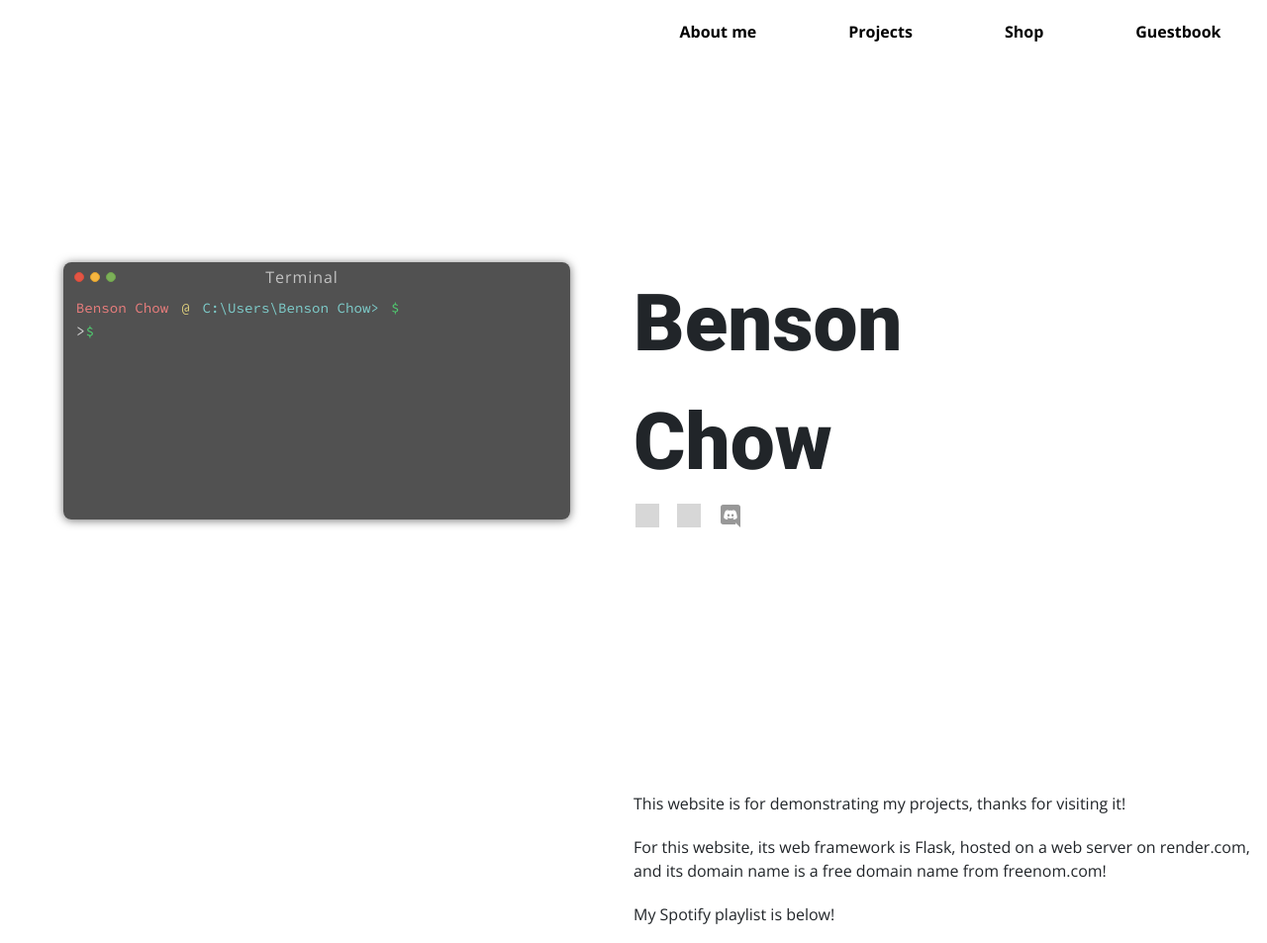
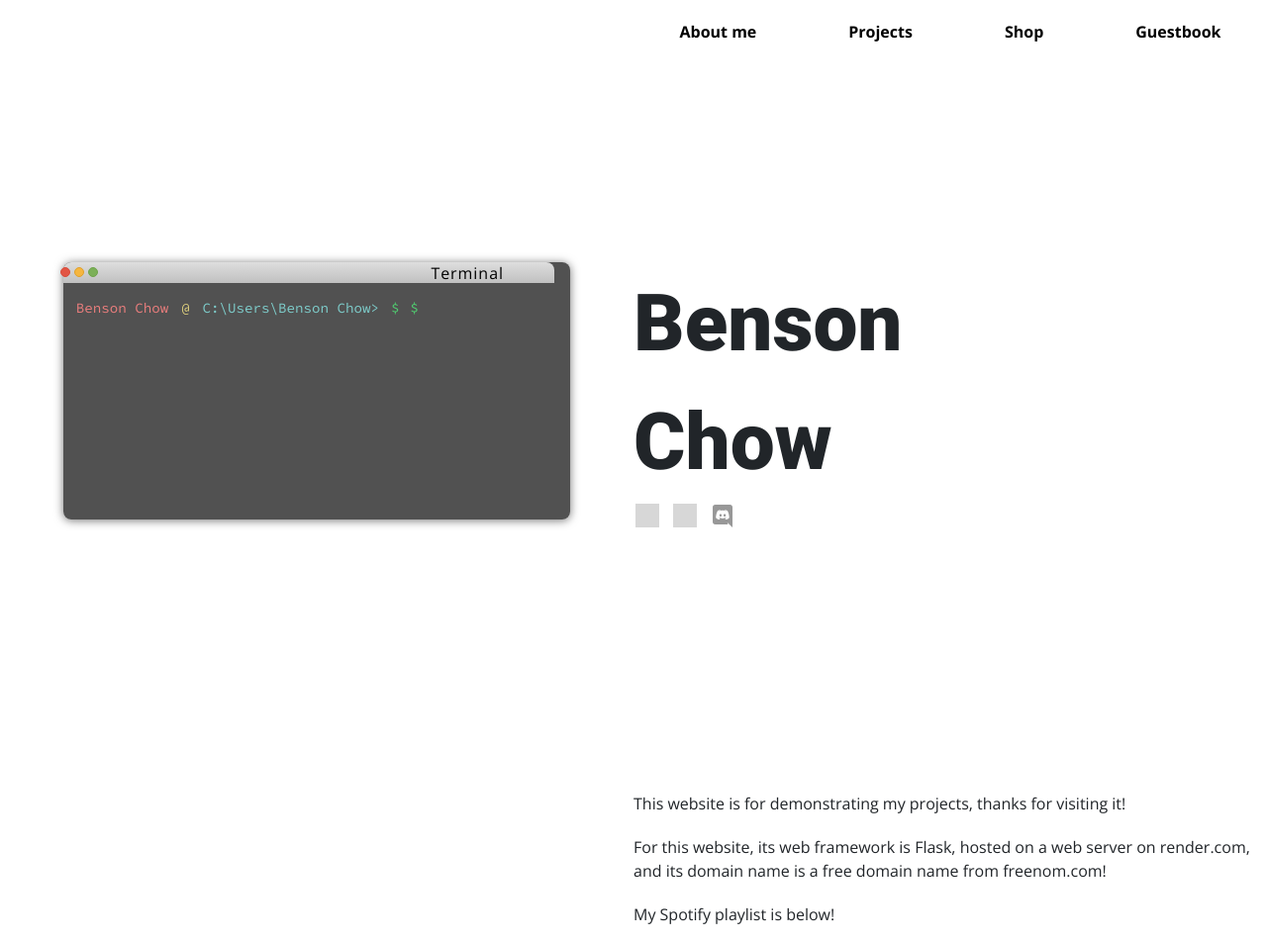
Before and after one commit to bensonchow123/portfolio_website, a Flask app: page / in a window 1280 px wide. Shown: the top 953 px of the page at 99% size. Run offline with Flask 2, Linux system fonts and the light colour scheme; some libraries are stand-ins or nearby versions; grey boxes are pictures that could not be loaded.

Commit message:
modernlize home.html

```diff
--- a/static/css/home.css
+++ b/static/css/home.css
@@ -1,35 +1,34 @@
 body {
-  height:100vh;
+  height: 100vh;
   font-family: 'Open Sans', sans-serif;
 }
 
-.top-text{
+.top-text {
     min-height: calc(100vh - 128px);
     display: flex;
     flex-direction: column;
     justify-content: center;
 }
 
-.middle-text{
+.middle-text {
   margin-top: 44px;
 }
 
-.container {
+.container-fluid {
   height: 100%;
   max-width: none;
-  margin:0;
+  margin: 0;
   display: flex;
   justify-content: flex-end;
   align-items: center;
 }
 
-.wrapper{
+.wrapper {
   width: 50%;
 }
 
 .scroll-wrapper::-webkit-scrollbar {
     display: none;
-    margin-right: 5%;
 }
 
 .scroll-wrapper {
@@ -54,22 +53,20 @@ ul li a {
 }
 
 .text-title {
-  margin:0px;
+  margin: 0;
 }
 
-.title-logo{
-    height:24px;
-    width:24px;
-    margin: 0px 12px 0px 2px;
+.title-logo {
+    height: 24px;
+    width: 24px;
+    margin: 0 12px 0 2px;
     opacity: 0.4;
     filter: alpha(opacity=40);
-    text-decoration:none;
 }
 
-.title-logo:hover{
+.title-logo:hover {
     opacity: 0.8;
     filter: alpha(opacity=80);
-    text-decoration:none;
 }
 
 .mobile-view {
@@ -81,11 +78,11 @@ ul li a {
 }
 
 .text-content {
-  margin:20px 0px 20px 0px;
+  margin: 20px 0;
 }
 
 @media only screen and (max-width: 1094px) {
-  .container {
+  .container-fluid {
     flex-direction: column;
   }
   .wrapper {
@@ -101,8 +98,8 @@ ul li a {
     display: flex;
     justify-content: center;
     align-items: center;
-    right: 0%;
-    display:none;
+    right: 0;
+    display: none;
   }
   .scroll-wrapper {
     align-items: center;
@@ -112,6 +109,7 @@ ul li a {
     justify-content: center;
     align-items: center;
   }
+
   #terminal {
     width: 100%;
   }
@@ -121,7 +119,7 @@ ul li a {
 }
 
 @media only screen and (max-width: 600px) {
-  #terminal .terminal .window-title .win-buttons{
+  #terminal .terminal .window-title .win-buttons {
     width: 60px;
   }
   #terminal .terminal {
@@ -140,6 +138,7 @@ ul li a {
   top: 0;
   opacity: 0.3;
 }
+
 #terminal .terminal {
   position: relative;
   background: rgba(38, 38, 38, 0.8);
@@ -149,8 +148,9 @@ ul li a {
   box-shadow: 0 1px 10px rgba(0, 0, 0, 0.55);
   margin: auto;
 }
+
 #terminal .terminal .window-title {
-  background: linear-gradient(top, #dedede, #c0c0c0);
+  background: linear-gradient(to bottom, #dedede, #c0c0c0);
   width: calc(100% - 16px);
   height: 8%;
   text-align: center;
@@ -158,6 +158,7 @@ ul li a {
   border-top-right-radius: 8px;
   padding: 1px 8px;
 }
+
 #terminal .terminal .window-title .win-buttons {
   position: relative;
   width: 15%;
@@ -165,6 +166,7 @@ ul li a {
   float: left;
   margin: 0;
 }
+
 #terminal .terminal .window-title .button {
   display: inline-block;
   text-align: center;
@@ -175,22 +177,26 @@ ul li a {
   vertical-align: middle;
   margin: 3px 2px 3px 0;
 }
+
 #terminal .terminal .window-title #close {
   background: #e25544;
   border-color: #d84b3a;
 }
+
 #terminal .terminal .window-title #min {
   background: #f5b640;
   border-color: #e0a12b;
 }
+
 #terminal .terminal .window-title #max {
   background: #7cb058;
   border-color: #6fa44b;
 }
+
 #terminal .terminal .title {
   position: relative;
   display: inline-block;
-  color: rgba(255, 255, 255, 0.65);
+  color: black;
   font-weight: 400;
   letter-spacing: 0.06em;
   text-align: center;
@@ -198,26 +204,32 @@ ul li a {
   top: 0.5px;
   left: -43px;
 }
+
 #terminal .terminal .prompt {
   font-size: 98%;
 }
+
 #terminal .terminal .user {
   color: #ea7e7d;
   letter-spacing: 0.002em;
   padding-right: 3px;
 }
+
 #terminal .terminal .at {
   color: #e8d880;
   padding-right: 2px;
 }
+
 #terminal .terminal .path {
   color: #7ecdcb;
   letter-spacing: 0.002em;
   padding-right: 2px;
 }
+
 #terminal .terminal .caret {
   color: #50cd70;
 }
+
 #terminal .message {
   position: relative;
   color: rgba(255, 255, 255, 0.75);
@@ -227,6 +239,7 @@ ul li a {
   padding: 1.5vh 0 0;
   z-index: 999;
 }
+
 #terminal .message span {
   font-size: 90%;
   font-weight: 300;
@@ -234,26 +247,32 @@ ul li a {
   letter-spacing: 0.045em;
   margin-bottom: 1em;
 }
+
 #terminal .message span a {
   font-family: "Source Code Pro", monospace;
   border-bottom: 1px dotted rgba(255, 255, 255, 0.75);
 }
+
 #terminal .message form input {
   background: transparent;
   border: none;
   outline: none;
   caret-color: #50cd70;
 }
+
 #terminal .message form input:focus {
   color: rgba(255, 255, 255, 0.75);
 }
+
 #terminal .message .typed-cursor {
   color: rgba(255, 255, 255, 0.9);
 }
+
 #terminal a {
   color: rgba(255, 255, 255, 0.7);
   text-decoration: none;
 }
+
 #terminal a:hover {
   color: rgba(255, 255, 255, 0.9);
   border-bottom: 1px dotted rgba(255, 255, 255, 0.9);
--- a/static/js/home.js
+++ b/static/js/home.js
@@ -4,7 +4,7 @@ $(function() {
       "stat Benson.human<br/>" +
       "><span class='caret'>$</span> Proficient in: Python, JavaScript, HTML, CSS ^100<br/>" +
       "><span class='caret'>$</span> Hobbies: Audiophile, 3D Printing, Mechanical Keyboards, coffee making<br/> ^100" +
-      "><span class='caret'>$</span> Education: Year 13 at <a href='https://www.malverncollege.org.uk/'>Malvern College</a><br/>"
+      "><span class='caret'>$</span> Currently: Year 13 at <a href='https://www.malverncollege.org.uk/'>Malvern College</a><br/>"
     ],
     showCursor: false,
     cursorChar: '_',
--- a/templates/home.html
+++ b/templates/home.html
@@ -1,22 +1,22 @@
 {% extends "base.html" %}
 
 {% block head %}
-    <link rel="stylesheet" href="https://maxcdn.bootstrapcdn.com/bootstrap/4.1.0/css/bootstrap.min.css">
-    <link rel="stylesheet" href="https://cdnjs.cloudflare.com/ajax/libs/normalize/5.0.0/normalize.min.css">
+    <link rel="stylesheet" href="https://stackpath.bootstrapcdn.com/bootstrap/5.3.3/css/bootstrap.min.css">
+    <link rel="stylesheet" href="https://cdnjs.cloudflare.com/ajax/libs/normalize/8.0.1/normalize.min.css">
     <link rel="stylesheet" href="{{ url_for('static', filename='css/home.css') }}">
 {% endblock %}
 
 {% block body %}
-<div class="container">
+<div class="container-fluid d-flex justify-content-end align-items-center h-100">
     <div class="wrapper fixed-wrapper">
         <section id="terminal">
             <div id="terminal-container">
                 <div class="terminal">
-                    <div class="window-title">
-                        <div class="win-buttons">
-                            <a id="close" class="button" href="#"></a>
-                            <a id="min" class="button" href="#"></a>
-                            <a id="max" class="button" href="#"></a>
+                    <div class="window-title d-flex align-items-center justify-content-between">
+                        <div class="win-buttons d-flex">
+                            <a id="close" class="button me-1" href="#"></a>
+                            <a id="min" class="button me-1" href="#"></a>
+                            <a id="max" class="button me-1" href="#"></a>
                         </div>
                         <span class="title">Terminal</span>
                     </div>
@@ -24,12 +24,12 @@
                         <span class='prompt'>
                             <span class='user'>Benson Chow</span>
                             <span class="at">@</span>
-                            <span class="path">C:\Users\Benson Chow></span>
+                            <span class="path">C:\Users\Benson Chow&gt;</span>
                             <span class="caret">$</span>
                         </span>
                         <span class="typed"></span>
-                        <form>
-                            ><span class="caret">$</span>&nbsp;<input type="text" name="response"/>
+                        <form class="d-inline">
+                            <span class="caret">$</span>&nbsp;<input type="text" name="response" class="bg-transparent border-0 text-white">
                         </form>
                     </div>
                 </div>
@@ -41,16 +41,16 @@
             <p class="text-title desktop-view">Benson</p>
             <p class="text-title desktop-view">Chow</p>
             <p class="text-title mobile-view">Benson chow</p>
-            <div class="social-icons">
-                <a target="_blank" href="https://github.com/bensonchow123">
-                    <img class="title-logo" src="{{ url_for('static', filename='images/github.svg') }}" alt="github icon">
-                </a>
-                <a target="_blank" href="https://twitter.com/bensonchow2">
-                    <img class="title-logo" src="{{ url_for('static', filename='images/twitter.svg') }}" alt="twitter icon">
-                </a>
-                <a target="_blank" href="https://discord.gg/KkFW7uDfw7">
-                    <img class="title-logo" src="{{ url_for('static', filename='images/discord_icon.svg') }}" alt="discord icon">
-                </a>
+            <div class="social-icons d-flex justify-content-centertext-decoration-none">
+                <a class="text-decoration-none" target="_blank" href="https://github.com/bensonchow123">
+                    <img class="title-logo text-decoration-none" src="{{ url_for('static', filename='images/github.svg') }}"
+                         alt="github icon"></a>
+                <a class="text-decoration-none" target="_blank" href="https://twitter.com/bensonchow2">
+                    <img class="title-logo text-decoration-none" src="{{ url_for('static', filename='images/twitter.svg') }}"
+                         alt="twitter icon"></a>
+                <a class="text-decoration-none" target="_blank" href="https://discord.gg/KkFW7uDfw7">
+                    <img class="title-logo text-decoration-none" src="{{ url_for('static', filename='images/discord_icon.svg') }}"
+                         alt="discord icon"></a> <!-- if newline for /a tag, it adds an underscore for some reason -->
             </div>
         </div>
         <div class="middle-text">
@@ -65,7 +65,7 @@
                 src="https://open.spotify.com/embed/playlist/5qZmlbRA9WvL1SiTaKk9Sw?utm_source=generator&theme=0"
                 width="100%"
                 height="152"
-                frameBorder="0"
+                frameborder="0"
                 allowfullscreen=""
                 allow="autoplay; clipboard-write; encrypted-media; fullscreen; picture-in-picture"
                 loading="lazy">
@@ -75,9 +75,9 @@
     </div>
 </div>
 
-<script src="https://ajax.googleapis.com/ajax/libs/jquery/3.3.1/jquery.min.js"></script>
-<script src="https://maxcdn.bootstrapcdn.com/bootstrap/4.1.0/js/bootstrap.min.js"></script>
-<script src="https://cdnjs.cloudflare.com/ajax/libs/popper.js/1.14.0/umd/popper.min.js"></script>
+<script src="https://code.jquery.com/jquery-3.6.4.min.js"></script>
+<script src="https://stackpath.bootstrapcdn.com/bootstrap/5.3.3/js/bootstrap.bundle.min.js"></script>
+<script src="https://cdnjs.cloudflare.com/ajax/libs/popper.js/2.11.7/umd/popper.min.js"></script>
 <script src="https://cdnjs.cloudflare.com/ajax/libs/typed.js/1.1.1/typed.min.js"></script>
 <script src="{{ url_for('static', filename='js/home.js') }}"></script>
 {% endblock %}
```
